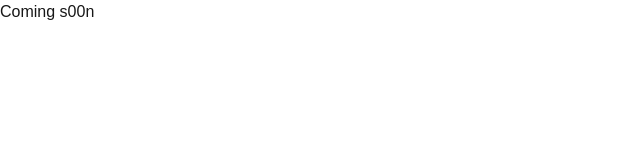
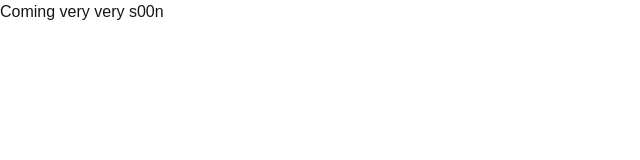
Before and after one commit to replakcan/alper-dev, a Next.js app: page / in a window 1280 px wide. Shown: the top 160 px of the page, without its empty margins (0-640 px from the left). Built offline with nearby package versions, Linux system fonts and the light colour scheme.

Commit message:
deploy automation test

```diff
--- a/app/page.tsx
+++ b/app/page.tsx
@@ -1,3 +1,3 @@
 export default function Home() {
-  return <div>Coming s00n</div>
+  return <div>Coming very very s00n</div>
 }
```
